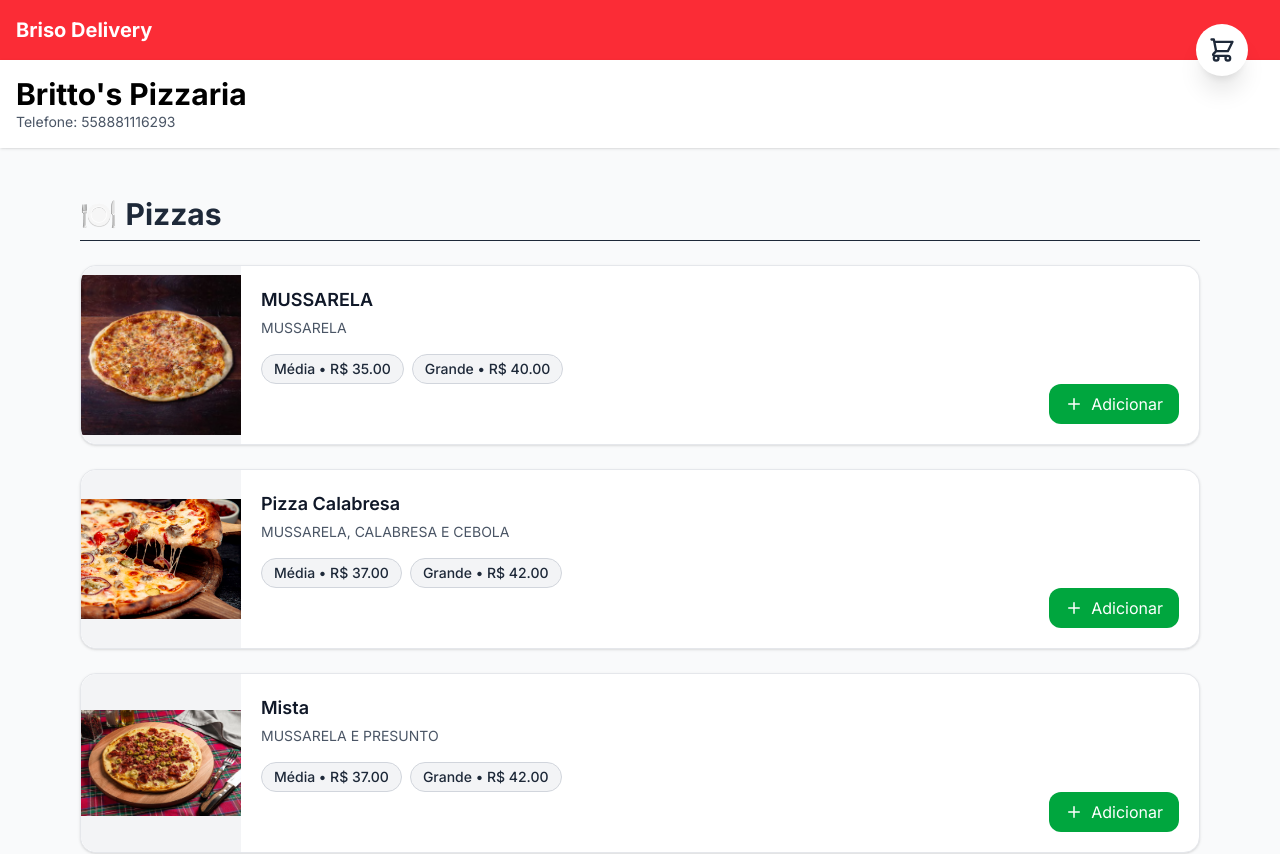
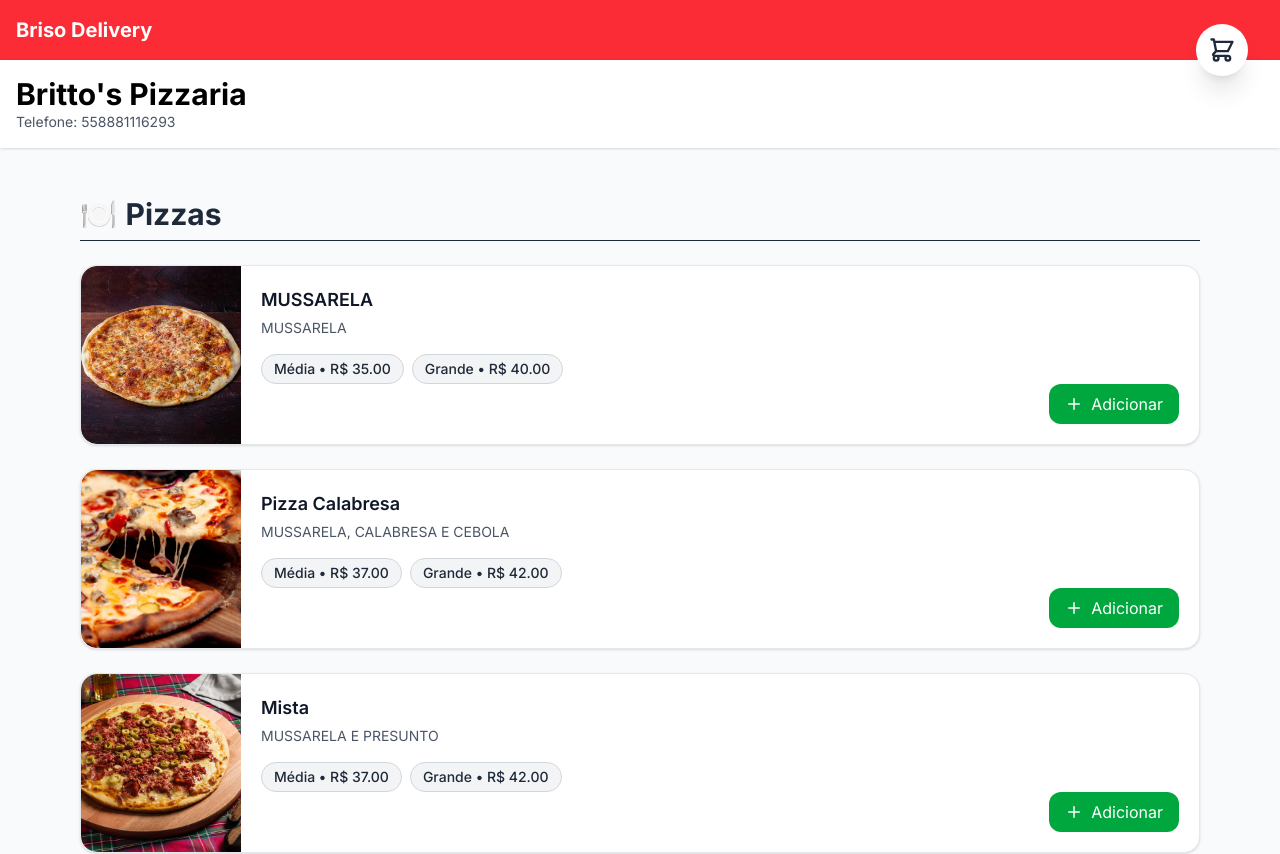
Before and after one commit to Davi-santos16/Briso-Delivery, a Next.js app: page /restaurantes/1 in a window 1280 px wide. Shown: the top 854 px of the page. Built offline with nearby package versions, Linux system fonts and the light colour scheme.

Commit message:
fix:mudanças na img

```diff
--- a/src/components/FoodCard.tsx
+++ b/src/components/FoodCard.tsx
@@ -89,11 +89,11 @@ export default function Menu({ menu, restaurante }: MenuProps) {
                 className="rounded-2xl overflow-hidden border border-gray-200 shadow-sm hover:shadow-lg transition-shadow bg-white flex flex-col md:flex-row"
               >
                 {/* Imagem do produto */}
-                <div className="md:w-40 w-full flex items-center justify-center bg-gray-100 md:rounded-l-2xl overflow-hidden">
+                <div className="w-full sm:w-40 aspect-square overflow-hidden rounded-2xl sm:rounded-l-2xl sm:rounded-r-none">
                   <img
                     src={item.foto}
                     alt={item.nome}
-                    className="w-full h-auto object-contain"
+                    className="w-full h-full object-cover"
                   />
                 </div>
 
@@ -111,10 +111,9 @@ export default function Menu({ menu, restaurante }: MenuProps) {
                             key={tamanho.id}
                             onClick={() => handleSelectSize(item.id, tamanho.id)}
                             className={`px-3 py-1 text-sm rounded-full border transition-all font-medium
-                              ${
-                                selectedSizes[item.id] === tamanho.id
-                                  ? 'bg-blue-600 text-white border-blue-600'
-                                  : 'bg-gray-100 text-gray-800 border-gray-300 hover:bg-gray-200'
+                              ${selectedSizes[item.id] === tamanho.id
+                                ? 'bg-blue-600 text-white border-blue-600'
+                                : 'bg-gray-100 text-gray-800 border-gray-300 hover:bg-gray-200'
                               }`}
                           >
                             {tamanho.tamanho} • R$ {tamanho.preco.toFixed(2)}
```
